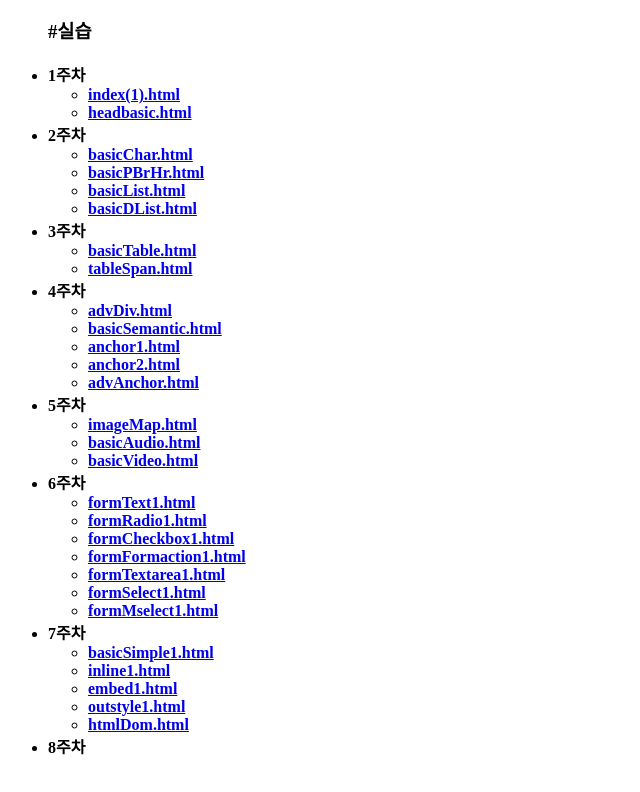
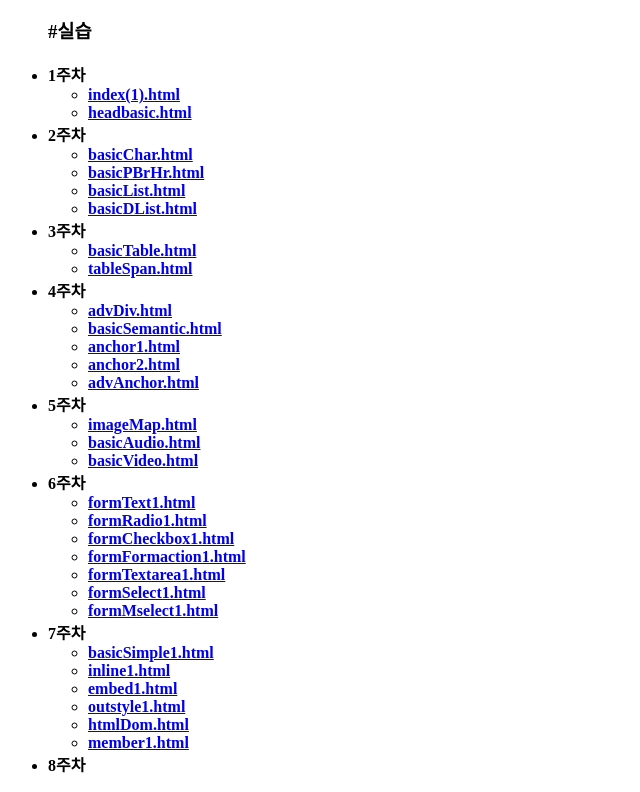
Before and after one commit to alssang1028/alssang1028.github.io, a plain HTML site: page index.html in a window 1280 px wide. Shown: the part 371-1163 px from the top of the page, without its empty margins (0-640 px from the left). Drawn offline with Linux system fonts and the light colour scheme.

Commit message:
Update index.html

```diff
--- a/index.html
+++ b/index.html
@@ -78,6 +78,7 @@
     <li><a href="https://alssang1028.github.io/embed1.html" target="_blank">embed1.html</a></li>
     <li><a href="https://alssang1028.github.io/outstyle1.html" target="_blank">outstyle1.html</a></li>
     <li><a href="https://alssang1028.github.io/htmlDom.html target="_blank">htmlDom.html</a></li>
+    <li><a href="https://alssang1028.github.io/member1.html" target="_blank">member1.html</a></li>
    </ul>
   <li>8주차</li>
  </ul>
```
